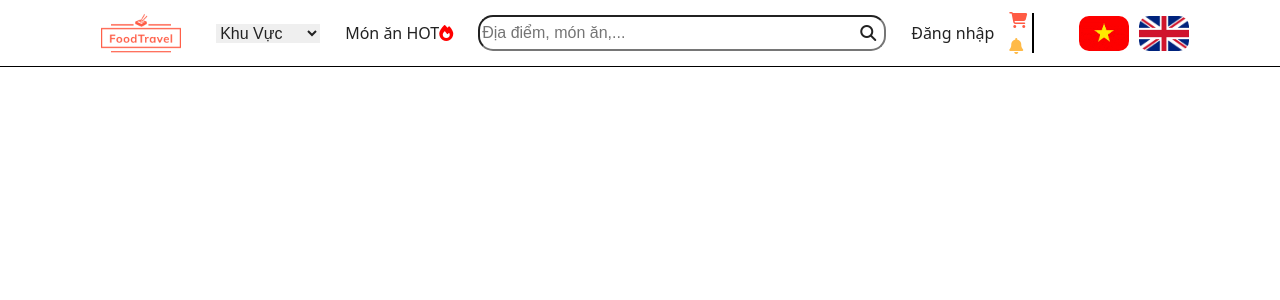
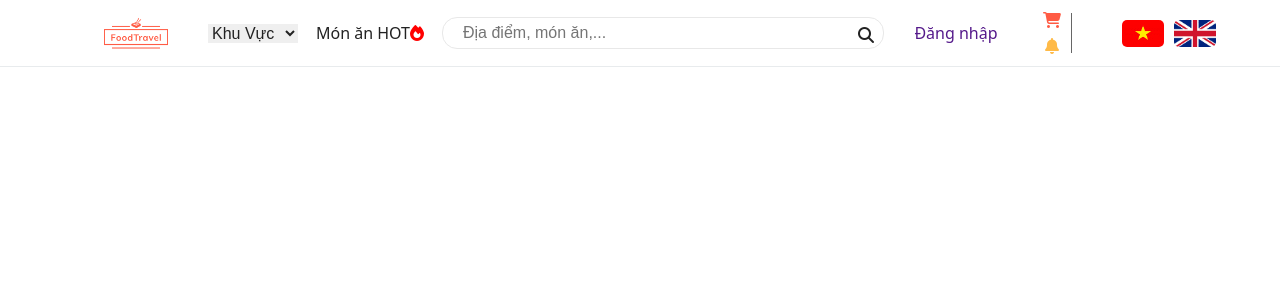
Before and after one commit to thanhtrung1602/foodTravel, a PHP site: page / in a window 1280 px wide. Shown: the top 300 px of the page. Run offline with PHP 8.4, Linux system fonts and the light colour scheme.

Commit message:
update code

```diff
--- a/assets/style.css
+++ b/assets/style.css
@@ -11,48 +11,64 @@
     --system-ui: system-ui,'Segoe UI',Roboto,Helvetica,Arial,sans-serif,'Apple Color Emoji','Segoe UI Emoji','Segoe UI Symbol';
 }
 
+a{
+    text-decoration: none   ;
+}
+
 html {
     font-family: var(--system-ui);
 }
 /* Sang header  */
+
+header{
+    width: 100%;
+    border-bottom: 1px solid #e8ebed;
+}
+
 .header {
     display: flex;
+    margin: 0 4rem;
     height: 66px;
     align-items: center;
     justify-content: center;
 }
+.logo, .select-box, .box-food-hot, .input-seach, .dangky, .quoc-ki{
+    flex: 1 1;
+}
 .logo {
-    height: 100px;
-    width: 100px;
-    margin-right: 25px;
+    object-fit: contain;
+    width: 50px;
+    height: 80px;
+    flex-shrink: 0;
 }
 .select-box {
     border: none;
-    margin-right: 25px;
+    width: 90px;
 }
-.box-food-hot {
+.box-food-hot, .dangky {
     display: flex;
-    margin-right: 25px;
+    justify-content: center;
 }
 .icon-food-hot {
     color: red;
 }
 .input-seach {
     position: relative;
+    display: flex;
+    align-items: center;
+    justify-content: space-between;
 }
 .input-seach input{
     border-radius: 15px;
     width: 400px;
     height: 30px;
+    padding: 0 20px;
+    border: 1px solid #e8e8e8;
 }
 .input-seach i {
     position: absolute;
     top: 10px;
     right: 10px;
-}
-.dangky {
-    margin-left: 25px;
-    display: flex;
 }
 
 .icon-sign-in {
@@ -60,24 +76,35 @@ html {
     flex-direction: column;
     margin-left: 15px;
 }
+
+.fa-cart-shopping {
+    color: #FF5B44;
+    margin-bottom: 10px;
+    display: flex !important;
+    justify-content: center !important;
+}
+
+.fa-bell {
+    color: #FFBA47;
+    display: flex !important;
+    justify-content: center !important;
+}
+
+
 .hr {
-    background-color: black;
-    margin-left: 5px;
+    background-color: #666;
+    margin-left: 10px;
     height: 40px;
-    width: 1.5px;
+    width: 1px;
 }
 .quoc-ki {
     display: flex;
-    margin-left: 35px;
+    align-items: center;
+    justify-content: flex-end;
 }
 .quoc-ki img {
-    height: 35px;
-    width: 50px;
+    height: 27px;
+    width: 42px;
     margin-left: 10px;
-    border-radius: 10px;
+    border-radius: 5px;
 }
-.header-hr {
-    background-color: black;
-    width: 100%;
-    height: 1px;
-}
--- a/index.html
+++ b/index.html
@@ -22,10 +22,13 @@
                 <div class="select-container">
                     <select name="" id="" class="select-box">
                         <option value="">Khu Vực</option>
-                        <option value="">Việt Nam</option>
-                        <option value="">Trung Quốc</option>
-                        <option value="">Hàn Quốc</option>
-                        <option value="">Nhật Bản</option>
+                        <option value="">TP. Hồ Chí Minh</option>
+                        <option value="">Hà Nội</option>
+                        <option value="">Đà Nẵng</option>
+                        <option value="">Vũng Tàu</option>
+                        <option value="">Đà Lạt</option>
+                        <option value="">Nha Trang</option>
+                        <option value="">Cần Thơ</option>
                     </select>
                     <!-- <div class="icon-container">
                         <i class="fa-solid fa-chevron-down"></i>
@@ -42,11 +45,12 @@
                     <i class="fa-sharp fa-solid fa-magnifying-glass"></i>
                 </div>
                 <div class="dangky">
-                    <div class="text-dangky">Đăng nhập</div>
+                    <div class="text-dangky">
+                        <a href=""><span>Đăng nhập</span></a></div>
                 </div>
                 <div class="icon-sign-in">
-                    <i class="fa-solid fa-cart-shopping" style="color: #FF5B44; margin-bottom: 10px;"></i>
-                    <i class="fa-solid fa-bell" style="color: #FFBA47;"></i>
+                    <i class="fa-solid fa-cart-shopping"></i>
+                    <i class="fa-solid fa-bell" ></i>
                 </div>
                 <div class="hr">
 
@@ -57,7 +61,6 @@
                 </div>
 
             </div>
-            <div class="header-hr"></div>
         </header>
         <!-- Trung, Huy -->
         <div class="banner">
```
